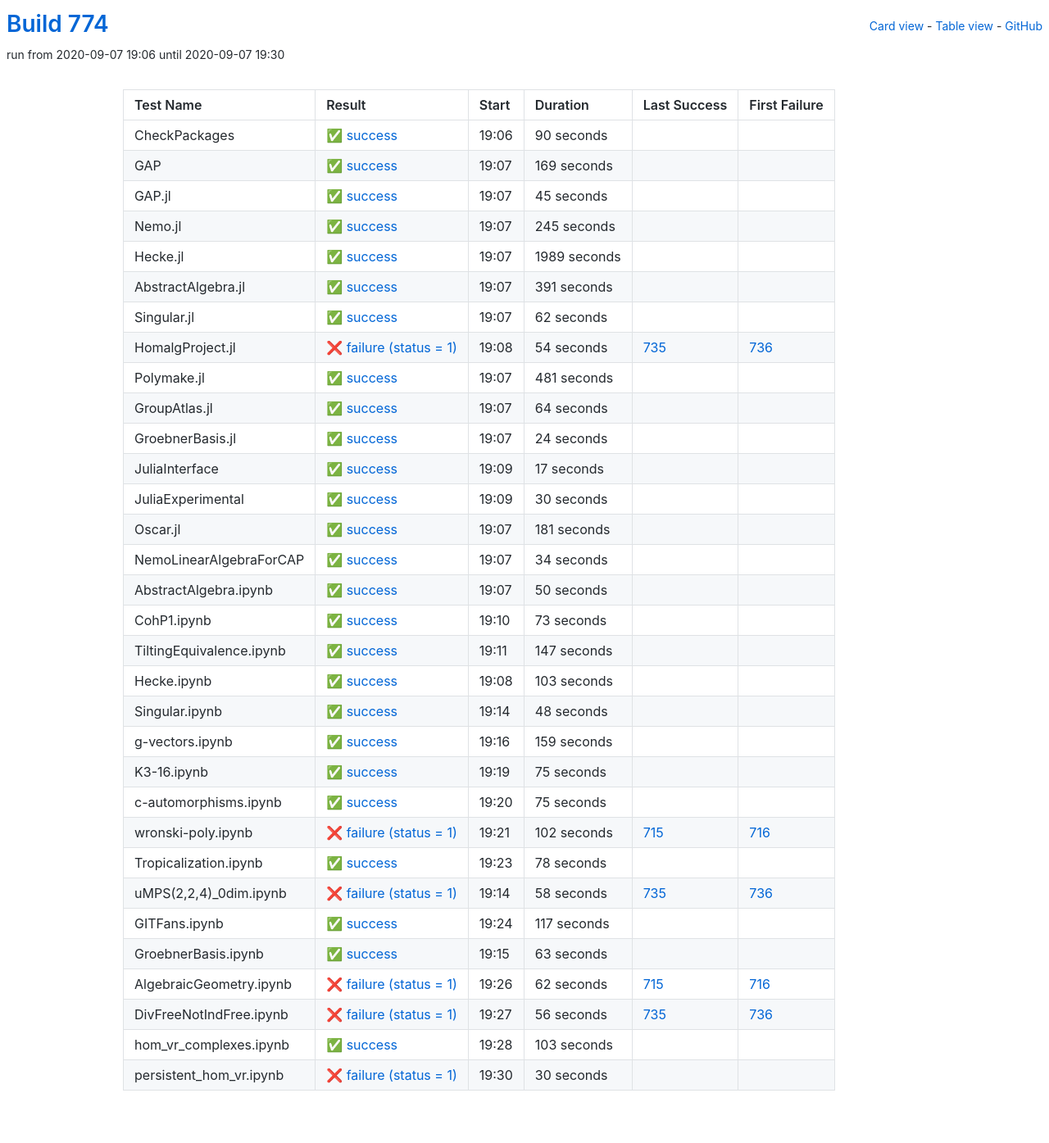
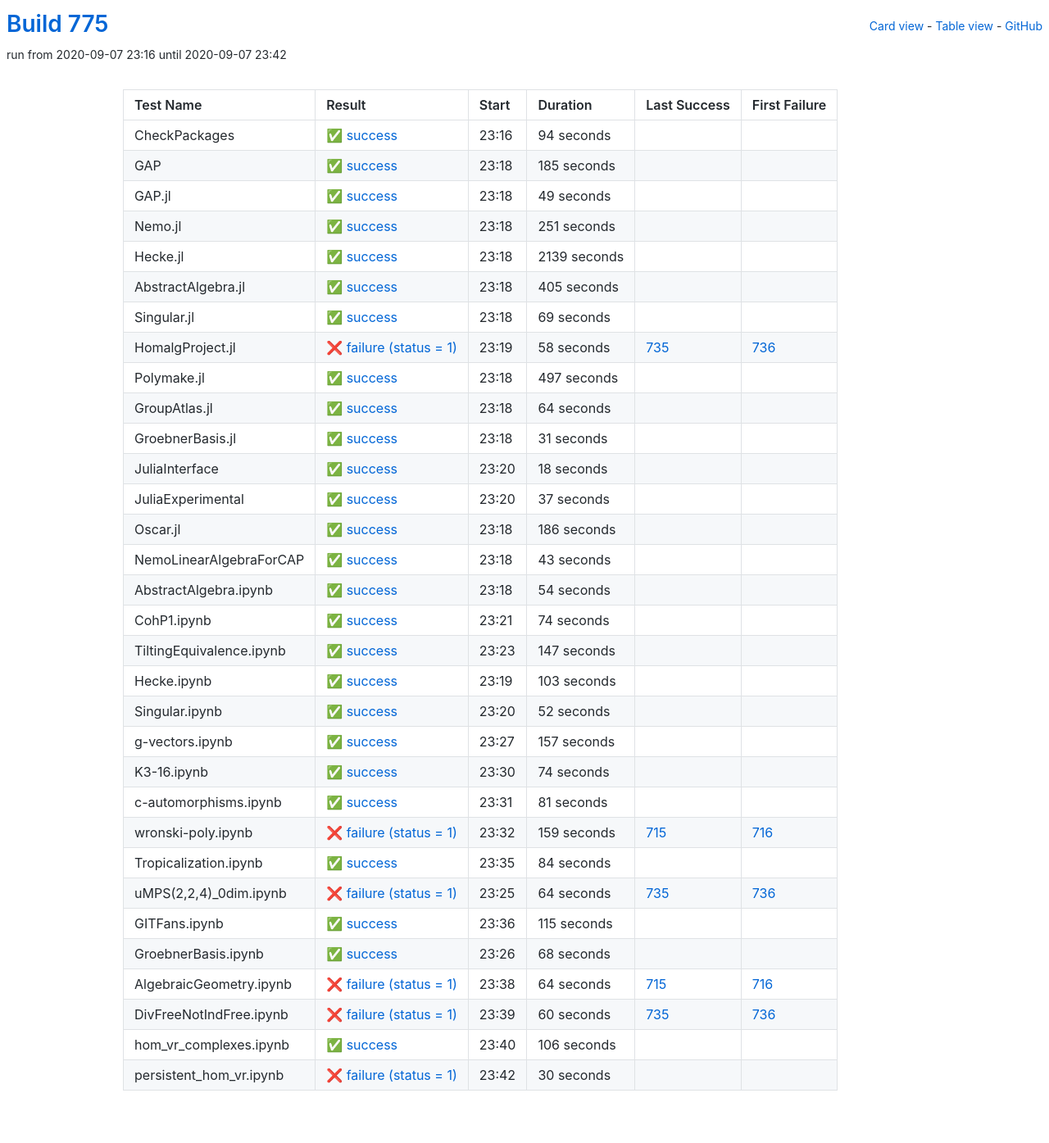
Before and after one commit to oscar-system/oscar-ci-status-stable, a Jekyll site: the page built from table.html, in a window 1280 px wide. Shown: the whole page at 82% size. Built offline with Jekyll 4.4.1, drawn with Linux system fonts in a browser that asks for light colours.

Commit message:
Build #775

```diff
--- a/_data/ci.yml
+++ b/_data/ci.yml
@@ -1,6 +1,6 @@
 ---
-build: 774
-build_url: https://oscarci.mathematik.uni-kl.de/job/oscar-stable/774/
+build: 775
+build_url: https://oscarci.mathematik.uni-kl.de/job/oscar-stable/775/
 job: oscar-stable
 organization: oscar-system
 repo: oscar-ci-status-stable
@@ -8,116 +8,116 @@ repourl: https://github.com/oscar-system/oscar-ci-status-stable
 tests:
 - name: CheckPackages
   id: checkpackages
-  log: https://oscarci.mathematik.uni-kl.de/job/oscar-stable/774/artifact/logs/build-774/CheckPackages.log
-  start: 2020-09-07 19:06
+  log: https://oscarci.mathematik.uni-kl.de/job/oscar-stable/775/artifact/logs/build-775/CheckPackages.log
+  start: 2020-09-07 23:16
   success: true
   exitcode: 0
   status: success
-  duration: 90
+  duration: 94
   last_success: false
   last_success_url:
   first_failure: false
   first_failure_url:
 - name: GAP
   id: gap
-  log: https://oscarci.mathematik.uni-kl.de/job/oscar-stable/774/artifact/logs/build-774/GAP.log
-  start: 2020-09-07 19:07
+  log: https://oscarci.mathematik.uni-kl.de/job/oscar-stable/775/artifact/logs/build-775/GAP.log
+  start: 2020-09-07 23:18
   success: true
   exitcode: 0
   status: success
-  duration: 169
+  duration: 185
   last_success: false
   last_success_url:
   first_failure: false
   first_failure_url:
 - name: GAP.jl
   id: gap-jl
-  log: https://oscarci.mathematik.uni-kl.de/job/oscar-stable/774/artifact/logs/build-774/GAP.jl.log
-  start: 2020-09-07 19:07
+  log: https://oscarci.mathematik.uni-kl.de/job/oscar-stable/775/artifact/logs/build-775/GAP.jl.log
+  start: 2020-09-07 23:18
   success: true
   exitcode: 0
   status: success
-  duration: 45
+  duration: 49
   last_success: false
   last_success_url:
   first_failure: false
   first_failure_url:
 - name: Nemo.jl
   id: nemo-jl
-  log: https://oscarci.mathematik.uni-kl.de/job/oscar-stable/774/artifact/logs/build-774/Nemo.jl.log
-  start: 2020-09-07 19:07
+  log: https://oscarci.mathematik.uni-kl.de/job/oscar-stable/775/artifact/logs/build-775/Nemo.jl.log
+  start: 2020-09-07 23:18
   success: true
   exitcode: 0
   status: success
-  duration: 245
+  duration: 251
   last_success: false
   last_success_url:
   first_failure: false
   first_failure_url:
 - name: Hecke.jl
   id: hecke-jl
-  log: https://oscarci.mathematik.uni-kl.de/job/oscar-stable/774/artifact/logs/build-774/Hecke.jl.log
-  start: 2020-09-07 19:07
+  log: https://oscarci.mathematik.uni-kl.de/job/oscar-stable/775/artifact/logs/build-775/Hecke.jl.log
+  start: 2020-09-07 23:18
   success: true
   exitcode: 0
   status: success
-  duration: 1989
+  duration: 2139
   last_success: false
   last_success_url:
   first_failure: false
   first_failure_url:
 - name: AbstractAlgebra.jl
   id: abstractalgebra-jl
-  log: https://oscarci.mathematik.uni-kl.de/job/oscar-stable/774/artifact/logs/build-774/AbstractAlgebra.jl.log
-  start: 2020-09-07 19:07
+  log: https://oscarci.mathematik.uni-kl.de/job/oscar-stable/775/artifact/logs/build-775/AbstractAlgebra.jl.log
+  start: 2020-09-07 23:18
   success: true
   exitcode: 0
   status: success
-  duration: 391
+  duration: 405
   last_success: false
   last_success_url:
   first_failure: false
   first_failure_url:
 - name: Singular.jl
   id: singular-jl
-  log: https://oscarci.mathematik.uni-kl.de/job/oscar-stable/774/artifact/logs/build-774/Singular.jl.log
-  start: 2020-09-07 19:07
+  log: https://oscarci.mathematik.uni-kl.de/job/oscar-stable/775/artifact/logs/build-775/Singular.jl.log
+  start: 2020-09-07 23:18
   success: true
   exitcode: 0
   status: success
-  duration: 62
+  duration: 69
   last_success: false
   last_success_url:
   first_failure: false
   first_failure_url:
 - name: HomalgProject.jl
   id: homalgproject-jl
-  log: https://oscarci.mathematik.uni-kl.de/job/oscar-stable/774/artifact/logs/build-774/HomalgProject.jl.log
-  start: 2020-09-07 19:08
+  log: https://oscarci.mathematik.uni-kl.de/job/oscar-stable/775/artifact/logs/build-775/HomalgProject.jl.log
+  start: 2020-09-07 23:19
   success: false
   exitcode: 1
   status: failure
-  duration: 54
+  duration: 58
   last_success: 735
   last_success_url: https://oscarci.mathematik.uni-kl.de/job/oscar-stable/735/
   first_failure: 736
   first_failure_url: https://oscarci.mathematik.uni-kl.de/job/oscar-stable/736/
 - name: Polymake.jl
   id: polymake-jl
-  log: https://oscarci.mathematik.uni-kl.de/job/oscar-stable/774/artifact/logs/build-774/Polymake.jl.log
-  start: 2020-09-07 19:07
+  log: https://oscarci.mathematik.uni-kl.de/job/oscar-stable/775/artifact/logs/build-775/Polymake.jl.log
+  start: 2020-09-07 23:18
   success: true
   exitcode: 0
   status: success
-  duration: 481
+  duration: 497
   last_success: false
   last_success_url:
   first_failure: false
   first_failure_url:
 - name: GroupAtlas.jl
   id: groupatlas-jl
-  log: https://oscarci.mathematik.uni-kl.de/job/oscar-stable/774/artifact/logs/build-774/GroupAtlas.jl.log
-  start: 2020-09-07 19:07
+  log: https://oscarci.mathematik.uni-kl.de/job/oscar-stable/775/artifact/logs/build-775/GroupAtlas.jl.log
+  start: 2020-09-07 23:18
   success: true
   exitcode: 0
   status: success
@@ -128,92 +128,92 @@ tests:
   first_failure_url:
 - name: GroebnerBasis.jl
   id: groebnerbasis-jl
-  log: https://oscarci.mathematik.uni-kl.de/job/oscar-stable/774/artifact/logs/build-774/GroebnerBasis.jl.log
-  start: 2020-09-07 19:07
+  log: https://oscarci.mathematik.uni-kl.de/job/oscar-stable/775/artifact/logs/build-775/GroebnerBasis.jl.log
+  start: 2020-09-07 23:18
   success: true
   exitcode: 0
   status: success
-  duration: 24
+  duration: 31
   last_success: false
   last_success_url:
   first_failure: false
   first_failure_url:
 - name: JuliaInterface
   id: juliainterface
-  log: https://oscarci.mathematik.uni-kl.de/job/oscar-stable/774/artifact/logs/build-774/JuliaInterface.log
-  start: 2020-09-07 19:09
+  log: https://oscarci.mathematik.uni-kl.de/job/oscar-stable/775/artifact/logs/build-775/JuliaInterface.log
+  start: 2020-09-07 23:20
   success: true
   exitcode: 0
   status: success
-  duration: 17
+  duration: 18
   last_success: false
   last_success_url:
   first_failure: false
   first_failure_url:
 - name: JuliaExperimental
   id: juliaexperimental
-  log: https://oscarci.mathematik.uni-kl.de/job/oscar-stable/774/artifact/logs/build-774/JuliaExperimental.log
-  start: 2020-09-07 19:09
+  log: https://oscarci.mathematik.uni-kl.de/job/oscar-stable/775/artifact/logs/build-775/JuliaExperimental.log
+  start: 2020-09-07 23:20
   success: true
   exitcode: 0
   status: success
-  duration: 30
+  duration: 37
   last_success: false
   last_success_url:
   first_failure: false
   first_failure_url:
 - name: Oscar.jl
   id: oscar-jl
-  log: https://oscarci.mathematik.uni-kl.de/job/oscar-stable/774/artifact/logs/build-774/Oscar.jl.log
-  start: 2020-09-07 19:07
+  log: https://oscarci.mathematik.uni-kl.de/job/oscar-stable/775/artifact/logs/build-775/Oscar.jl.log
+  start: 2020-09-07 23:18
   success: true
   exitcode: 0
   status: success
-  duration: 181
+  duration: 186
   last_success: false
   last_success_url:
   first_failure: false
   first_failure_url:
 - name: NemoLinearAlgebraForCAP
   id: nemolinearalgebraforcap
-  log: https://oscarci.mathematik.uni-kl.de/job/oscar-stable/774/artifact/logs/build-774/NemoLinearAlgebraForCAP.log
-  start: 2020-09-07 19:07
+  log: https://oscarci.mathematik.uni-kl.de/job/oscar-stable/775/artifact/logs/build-775/NemoLinearAlgebraForCAP.log
+  start: 2020-09-07 23:18
   success: true
   exitcode: 0
   status: success
-  duration: 34
+  duration: 43
   last_success: false
   last_success_url:
   first_failure: false
   first_failure_url:
 - name: AbstractAlgebra.ipynb
   id: abstractalgebra-ipynb
-  log: https://oscarci.mathematik.uni-kl.de/job/oscar-stable/774/artifact/logs/build-774/AbstractAlgebra.ipynb.log
-  start: 2020-09-07 19:07
+  log: https://oscarci.mathematik.uni-kl.de/job/oscar-stable/775/artifact/logs/build-775/AbstractAlgebra.ipynb.log
+  start: 2020-09-07 23:18
   success: true
   exitcode: 0
   status: success
-  duration: 50
+  duration: 54
   last_success: false
   last_success_url:
   first_failure: false
   first_failure_url:
 - name: CohP1.ipynb
   id: cohp1-ipynb
-  log: https://oscarci.mathematik.uni-kl.de/job/oscar-stable/774/artifact/logs/build-774/CohP1.ipynb.log
-  start: 2020-09-07 19:10
+  log: https://oscarci.mathematik.uni-kl.de/job/oscar-stable/775/artifact/logs/build-775/CohP1.ipynb.log
+  start: 2020-09-07 23:21
   success: true
   exitcode: 0
   status: success
-  duration: 73
+  duration: 74
   last_success: false
   last_success_url:
   first_failure: false
   first_failure_url:
 - name: TiltingEquivalence.ipynb
   id: tiltingequivalence-ipynb
-  log: https://oscarci.mathematik.uni-kl.de/job/oscar-stable/774/artifact/logs/build-774/TiltingEquivalence.ipynb.log
-  start: 2020-09-07 19:11
+  log: https://oscarci.mathematik.uni-kl.de/job/oscar-stable/775/artifact/logs/build-775/TiltingEquivalence.ipynb.log
+  start: 2020-09-07 23:23
   success: true
   exitcode: 0
   status: success
@@ -224,8 +224,8 @@ tests:
   first_failure_url:
 - name: Hecke.ipynb
   id: hecke-ipynb
-  log: https://oscarci.mathematik.uni-kl.de/job/oscar-stable/774/artifact/logs/build-774/Hecke.ipynb.log
-  start: 2020-09-07 19:08
+  log: https://oscarci.mathematik.uni-kl.de/job/oscar-stable/775/artifact/logs/build-775/Hecke.ipynb.log
+  start: 2020-09-07 23:19
   success: true
   exitcode: 0
   status: success
@@ -236,152 +236,152 @@ tests:
   first_failure_url:
 - name: Singular.ipynb
   id: singular-ipynb
-  log: https://oscarci.mathematik.uni-kl.de/job/oscar-stable/774/artifact/logs/build-774/Singular.ipynb.log
-  start: 2020-09-07 19:14
+  log: https://oscarci.mathematik.uni-kl.de/job/oscar-stable/775/artifact/logs/build-775/Singular.ipynb.log
+  start: 2020-09-07 23:20
   success: true
   exitcode: 0
   status: success
-  duration: 48
+  duration: 52
   last_success: false
   last_success_url:
   first_failure: false
   first_failure_url:
 - name: g-vectors.ipynb
   id: g-vectors-ipynb
-  log: https://oscarci.mathematik.uni-kl.de/job/oscar-stable/774/artifact/logs/build-774/g-vectors.ipynb.log
-  start: 2020-09-07 19:16
+  log: https://oscarci.mathematik.uni-kl.de/job/oscar-stable/775/artifact/logs/build-775/g-vectors.ipynb.log
+  start: 2020-09-07 23:27
   success: true
   exitcode: 0
   status: success
-  duration: 159
+  duration: 157
   last_success: false
   last_success_url:
   first_failure: false
   first_failure_url:
 - name: K3-16.ipynb
   id: k3-16-ipynb
-  log: https://oscarci.mathematik.uni-kl.de/job/oscar-stable/774/artifact/logs/build-774/K3-16.ipynb.log
-  start: 2020-09-07 19:19
+  log: https://oscarci.mathematik.uni-kl.de/job/oscar-stable/775/artifact/logs/build-775/K3-16.ipynb.log
+  start: 2020-09-07 23:30
   success: true
   exitcode: 0
   status: success
-  duration: 75
+  duration: 74
   last_success: false
   last_success_url:
   first_failure: false
   first_failure_url:
 - name: c-automorphisms.ipynb
   id: c-automorphisms-ipynb
-  log: https://oscarci.mathematik.uni-kl.de/job/oscar-stable/774/artifact/logs/build-774/c-automorphisms.ipynb.log
-  start: 2020-09-07 19:20
+  log: https://oscarci.mathematik.uni-kl.de/job/oscar-stable/775/artifact/logs/build-775/c-automorphisms.ipynb.log
+  start: 2020-09-07 23:31
   success: true
   exitcode: 0
   status: success
-  duration: 75
+  duration: 81
   last_success: false
   last_success_url:
   first_failure: false
   first_failure_url:
 - name: wronski-poly.ipynb
   id: wronski-poly-ipynb
-  log: https://oscarci.mathematik.uni-kl.de/job/oscar-stable/774/artifact/logs/build-774/wronski-poly.ipynb.log
-  start: 2020-09-07 19:21
+  log: https://oscarci.mathematik.uni-kl.de/job/oscar-stable/775/artifact/logs/build-775/wronski-poly.ipynb.log
+  start: 2020-09-07 23:32
   success: false
   exitcode: 1
   status: failure
-  duration: 102
+  duration: 159
   last_success: 715
   last_success_url: https://oscarci.mathematik.uni-kl.de/job/oscar-stable/715/
   first_failure: 716
   first_failure_url: https://oscarci.mathematik.uni-kl.de/job/oscar-stable/716/
 - name: Tropicalization.ipynb
   id: tropicalization-ipynb
-  log: https://oscarci.mathematik.uni-kl.de/job/oscar-stable/774/artifact/logs/build-774/Tropicalization.ipynb.log
-  start: 2020-09-07 19:23
+  log: https://oscarci.mathematik.uni-kl.de/job/oscar-stable/775/artifact/logs/build-775/Tropicalization.ipynb.log
+  start: 2020-09-07 23:35
   success: true
   exitcode: 0
   status: success
-  duration: 78
+  duration: 84
   last_success: false
   last_success_url:
   first_failure: false
   first_failure_url:
 - name: uMPS(2,2,4)_0dim.ipynb
   id: umps-2-2-4-0dim-ipynb
-  log: https://oscarci.mathematik.uni-kl.de/job/oscar-stable/774/artifact/logs/build-774/uMPS-2-2-4-_0dim.ipynb.log
-  start: 2020-09-07 19:14
+  log: https://oscarci.mathematik.uni-kl.de/job/oscar-stable/775/artifact/logs/build-775/uMPS-2-2-4-_0dim.ipynb.log
+  start: 2020-09-07 23:25
   success: false
   exitcode: 1
   status: failure
-  duration: 58
+  duration: 64
   last_success: 735
   last_success_url: https://oscarci.mathematik.uni-kl.de/job/oscar-stable/735/
   first_failure: 736
   first_failure_url: https://oscarci.mathematik.uni-kl.de/job/oscar-stable/736/
 - name: GITFans.ipynb
   id: gitfans-ipynb
-  log: https://oscarci.mathematik.uni-kl.de/job/oscar-stable/774/artifact/logs/build-774/GITFans.ipynb.log
-  start: 2020-09-07 19:24
+  log: https://oscarci.mathematik.uni-kl.de/job/oscar-stable/775/artifact/logs/build-775/GITFans.ipynb.log
+  start: 2020-09-07 23:36
   success: true
   exitcode: 0
   status: success
-  duration: 117
+  duration: 115
   last_success: false
   last_success_url:
   first_failure: false
   first_failure_url:
 - name: GroebnerBasis.ipynb
   id: groebnerbasis-ipynb
-  log: https://oscarci.mathematik.uni-kl.de/job/oscar-stable/774/artifact/logs/build-774/GroebnerBasis.ipynb.log
-  start: 2020-09-07 19:15
+  log: https://oscarci.mathematik.uni-kl.de/job/oscar-stable/775/artifact/logs/build-775/GroebnerBasis.ipynb.log
+  start: 2020-09-07 23:26
   success: true
   exitcode: 0
   status: success
-  duration: 63
+  duration: 68
   last_success: false
   last_success_url:
   first_failure: false
   first_failure_url:
 - name: AlgebraicGeometry.ipynb
   id: algebraicgeometry-ipynb
-  log: https://oscarci.mathematik.uni-kl.de/job/oscar-stable/774/artifact/logs/build-774/AlgebraicGeometry.ipynb.log
-  start: 2020-09-07 19:26
+  log: https://oscarci.mathematik.uni-kl.de/job/oscar-stable/775/artifact/logs/build-775/AlgebraicGeometry.ipynb.log
+  start: 2020-09-07 23:38
   success: false
   exitcode: 1
   status: failure
-  duration: 62
+  duration: 64
   last_success: 715
   last_success_url: https://oscarci.mathematik.uni-kl.de/job/oscar-stable/715/
   first_failure: 716
   first_failure_url: https://oscarci.mathematik.uni-kl.de/job/oscar-stable/716/
 - name: DivFreeNotIndFree.ipynb
   id: divfreenotindfree-ipynb
-  log: https://oscarci.mathematik.uni-kl.de/job/oscar-stable/774/artifact/logs/build-774/DivFreeNotIndFree.ipynb.log
-  start: 2020-09-07 19:27
+  log: https://oscarci.mathematik.uni-kl.de/job/oscar-stable/775/artifact/logs/build-775/DivFreeNotIndFree.ipynb.log
+  start: 2020-09-07 23:39
   success: false
   exitcode: 1
   status: failure
-  duration: 56
+  duration: 60
   last_success: 735
   last_success_url: https://oscarci.mathematik.uni-kl.de/job/oscar-stable/735/
   first_failure: 736
   first_failure_url: https://oscarci.mathematik.uni-kl.de/job/oscar-stable/736/
 - name: hom_vr_complexes.ipynb
   id: hom-vr-complexes-ipynb
-  log: https://oscarci.mathematik.uni-kl.de/job/oscar-stable/774/artifact/logs/build-774/hom_vr_complexes.ipynb.log
-  start: 2020-09-07 19:28
+  log: https://oscarci.mathematik.uni-kl.de/job/oscar-stable/775/artifact/logs/build-775/hom_vr_complexes.ipynb.log
+  start: 2020-09-07 23:40
   success: true
   exitcode: 0
   status: success
-  duration: 103
+  duration: 106
   last_success: false
   last_success_url:
   first_failure: false
   first_failure_url:
 - name: persistent_hom_vr.ipynb
   id: persistent-hom-vr-ipynb
-  log: https://oscarci.mathematik.uni-kl.de/job/oscar-stable/774/artifact/logs/build-774/persistent_hom_vr.ipynb.log
-  start: 2020-09-07 19:30
+  log: https://oscarci.mathematik.uni-kl.de/job/oscar-stable/775/artifact/logs/build-775/persistent_hom_vr.ipynb.log
+  start: 2020-09-07 23:42
   success: false
   exitcode: 1
   status: failure
```
Also changed, not shown: README.md.
